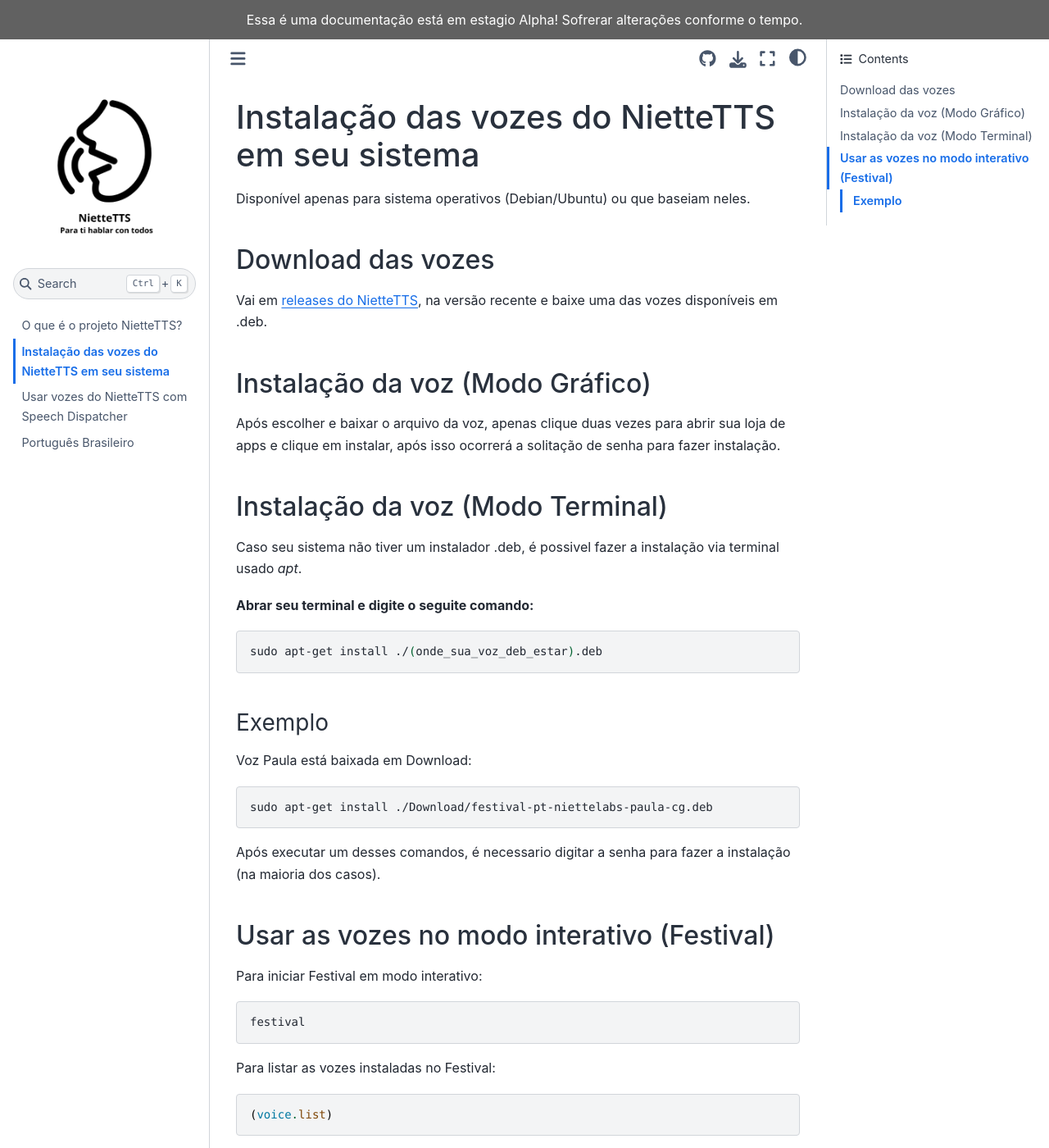
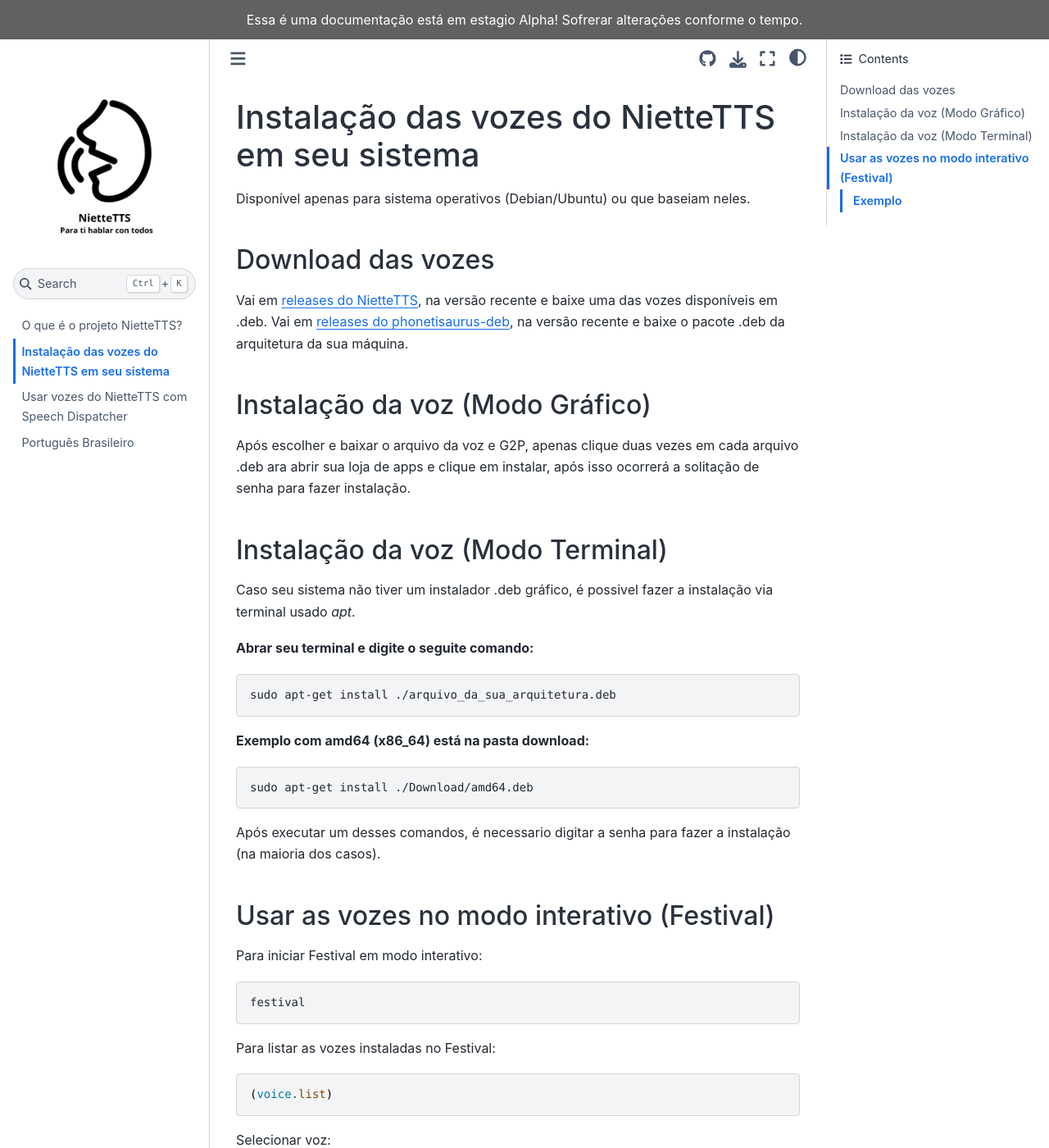
Before and after one commit to NietteLabs/niettelabs.github.io, a Sphinx documentation site: the page built from source/manual/instalacao/instalacao.md, in a window 1280 px wide and 1400 px high. Shown: the whole window at 82% size. Built offline with Sphinx 7.4.7 and the Sphinx Book theme 1.1.4, drawn with Linux system fonts in a browser that asks for light colours.

Commit message:
Adição de instalação de G2P

````diff
--- a/source/manual/instalacao/instalacao.md
+++ b/source/manual/instalacao/instalacao.md
@@ -5,24 +5,25 @@
 ## Download das vozes
 
 Vai em [releases do NietteTTS](https://github.com/NietteLabs/NietteTTS/releases), na versão recente e baixe uma das vozes disponíveis em .deb.
+Vai em [releases do phonetisaurus-deb](https://github.com/NietteLabs/phonetisaurus-deb/releases/), na versão recente e baixe o pacote .deb da arquitetura da sua máquina.
 
 ## Instalação da voz (Modo Gráfico)
 
-Após escolher e baixar o arquivo da voz, apenas clique duas vezes para abrir sua loja de apps e clique em instalar, após isso ocorrerá a solitação de senha para fazer instalação.
+Após escolher e baixar o arquivo da voz e G2P, apenas clique duas vezes em cada arquivo .deb ara abrir sua loja de apps e clique em instalar, após isso ocorrerá a solitação de senha para fazer instalação.
 
 ## Instalação da voz (Modo Terminal)
 
-Caso seu sistema não tiver um instalador .deb, é possivel fazer a instalação via terminal usado *apt*.
+Caso seu sistema não tiver um instalador .deb gráfico, é possivel fazer a instalação via terminal usado *apt*.
 
 **Abrar seu terminal e digite o seguite comando:**
 
 ```bash
-sudo apt-get install ./(onde_sua_voz_deb_estar).deb
+sudo apt-get install ./arquivo_da_sua_arquitetura.deb
 ```
-### Exemplo
-Voz Paula está baixada em Download:
+
+**Exemplo com amd64 (x86_64) está na pasta download:**
 ```bash
-sudo apt-get install ./Download/festival-pt-niettelabs-paula-cg.deb
+sudo apt-get install ./Download/amd64.deb
 ```
 
 Após executar um desses comandos, é necessario digitar a senha para fazer a instalação (na maioria dos casos).
````
Also changed, not shown: source/manual/instalacao/Speech_Dispatcher.md (+3 -10 lines).
